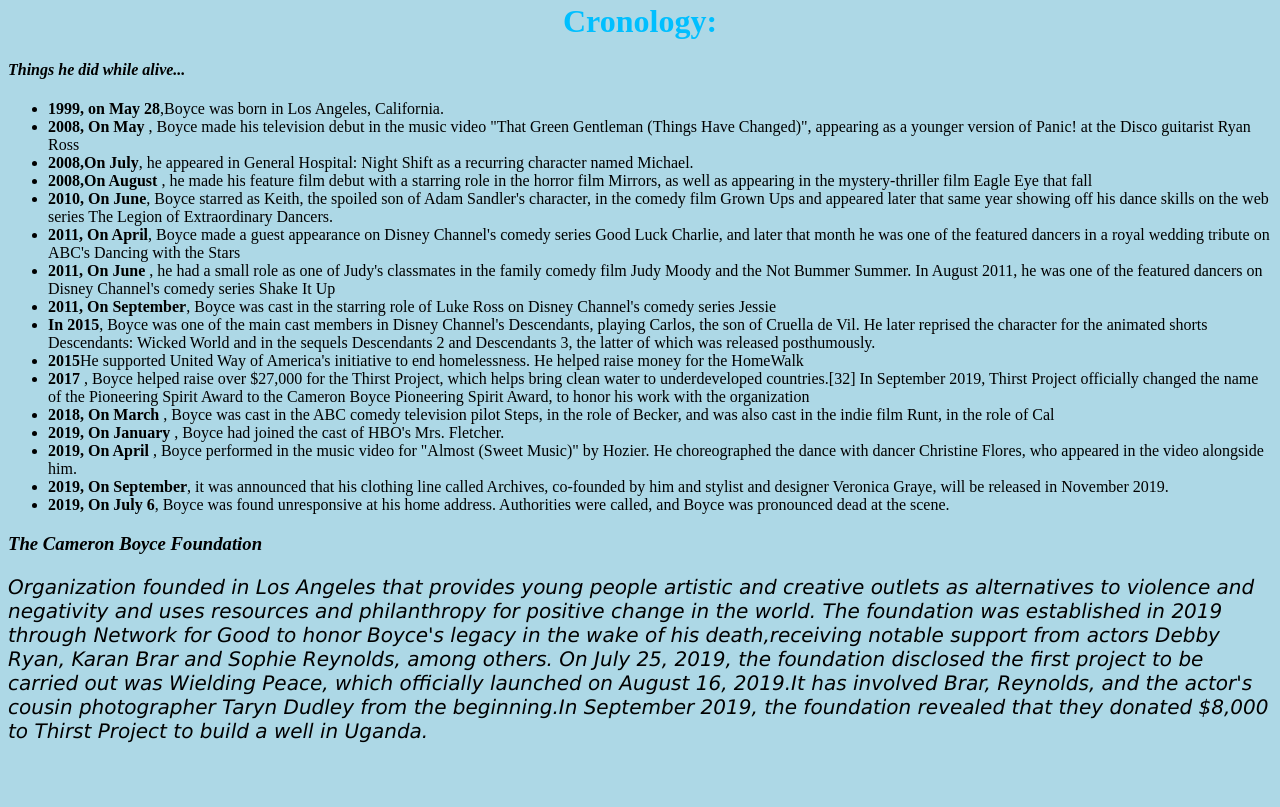
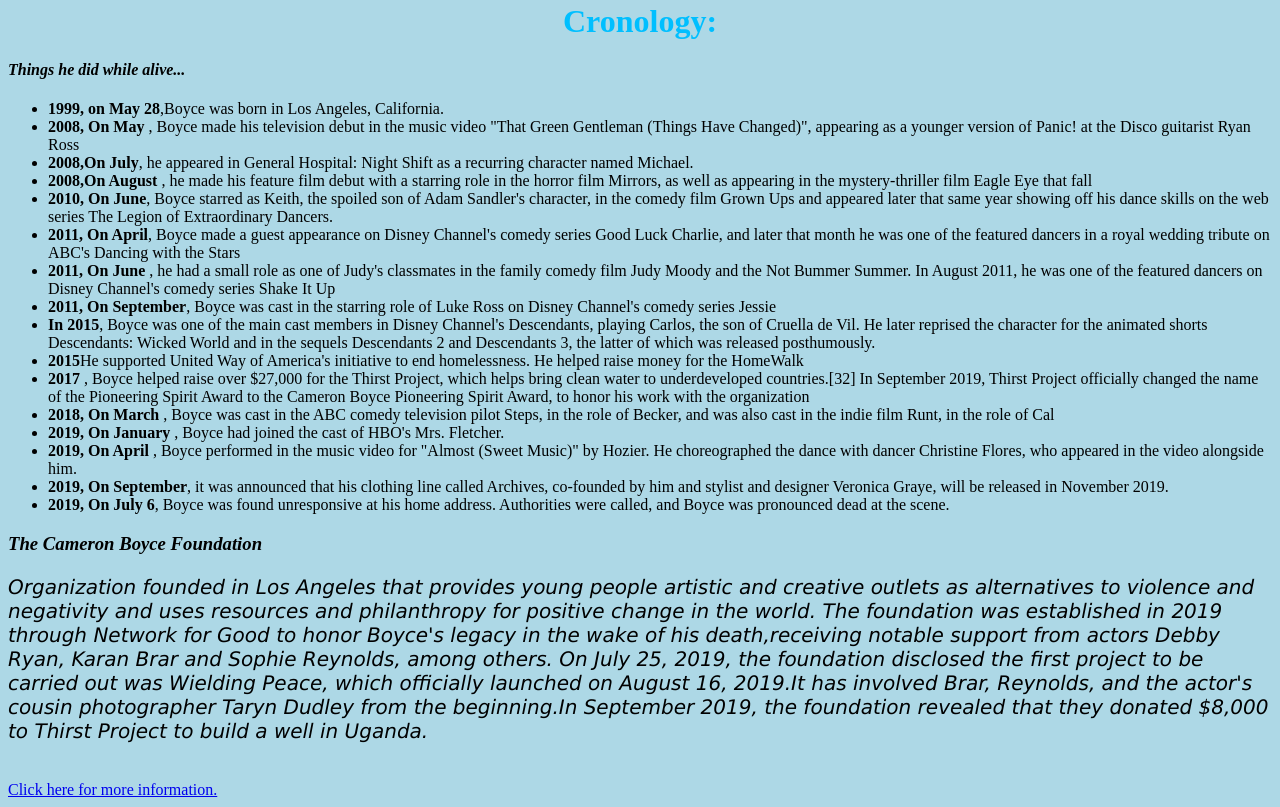
Before and after one commit to Joecleverman/microversesheyjosue, a plain HTML site: page fcc-test-suite-template-master (2)/fcc-test-suite-template-master/index.html in a window 1280 px wide. Shown: the part 1397-2204 px from the top of the page. Before the commit the page ends 2160 px from the top, so only its background shows below. Drawn offline with Linux system fonts and the light colour scheme; files that its build step writes are made by us from their sources.

Commit message:
href link

```diff
--- a/fcc-test-suite-template-master (2)/fcc-test-suite-template-master/index.html
+++ b/fcc-test-suite-template-master (2)/fcc-test-suite-template-master/index.html
@@ -44,6 +44,8 @@
 <h3><em>The Cameron Boyce Foundation</em></h3>
 <p><em>Organization founded in Los Angeles that provides young people artistic and creative outlets as alternatives to violence and negativity and uses resources and philanthropy for positive change in the world. The foundation was established in 2019 through Network for Good to honor Boyce's legacy in the wake of his death,receiving notable support from actors Debby Ryan, Karan Brar and Sophie Reynolds, among others.
     On July 25, 2019, the foundation disclosed the first project to be carried out was Wielding Peace, which officially launched on August 16, 2019.It has involved Brar, Reynolds, and the actor's cousin photographer Taryn Dudley from the beginning.In September 2019, the foundation revealed that they donated $8,000 to Thirst Project to build a well in Uganda.</em></p>
-</div>
+<br>
+<a href="https://en.wikipedia.org/wiki/Cameron_Boyce" target="_blank">Click here for more information. </a>
+  </div>
 </body>
 </html>
```
